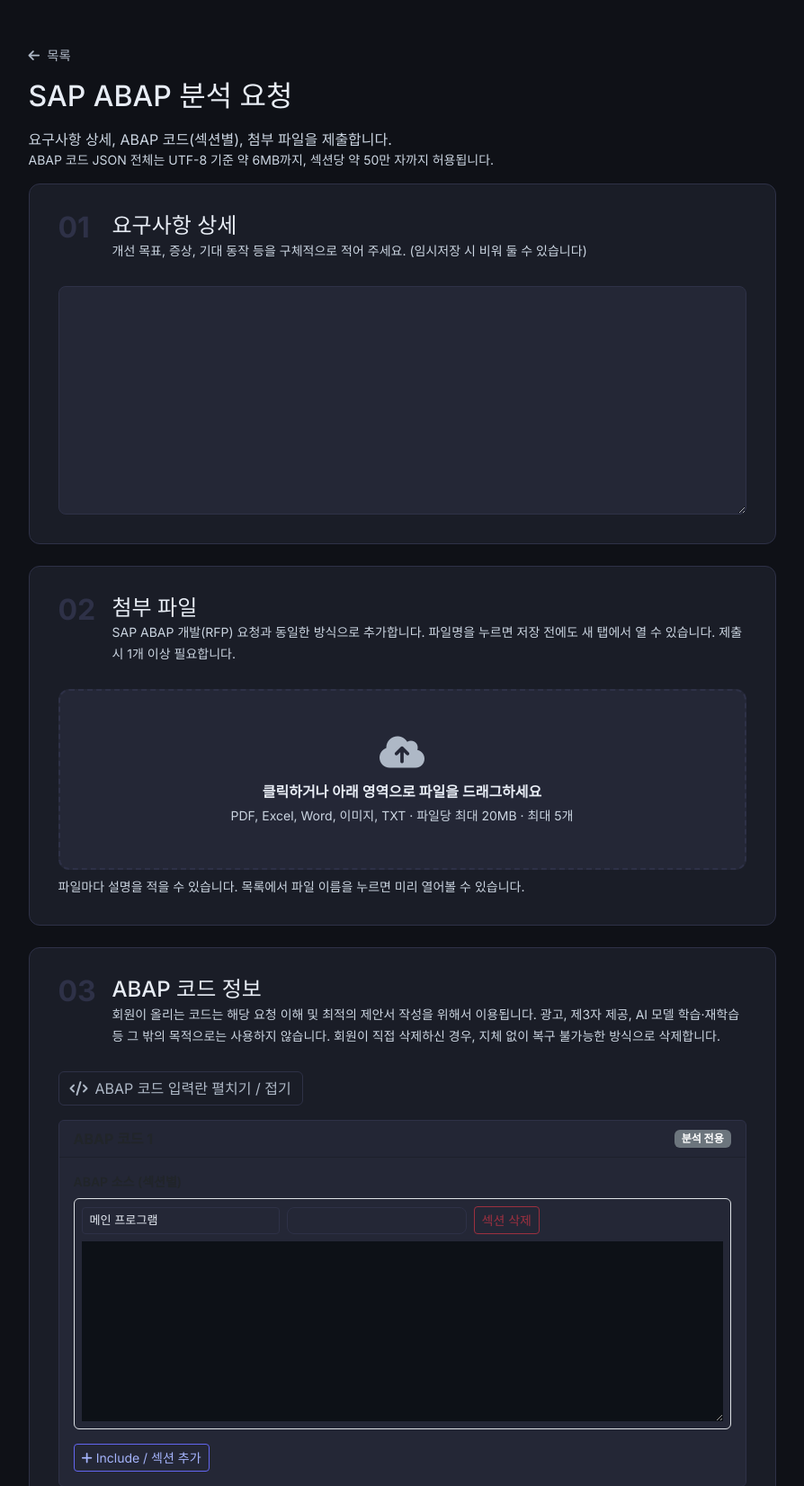
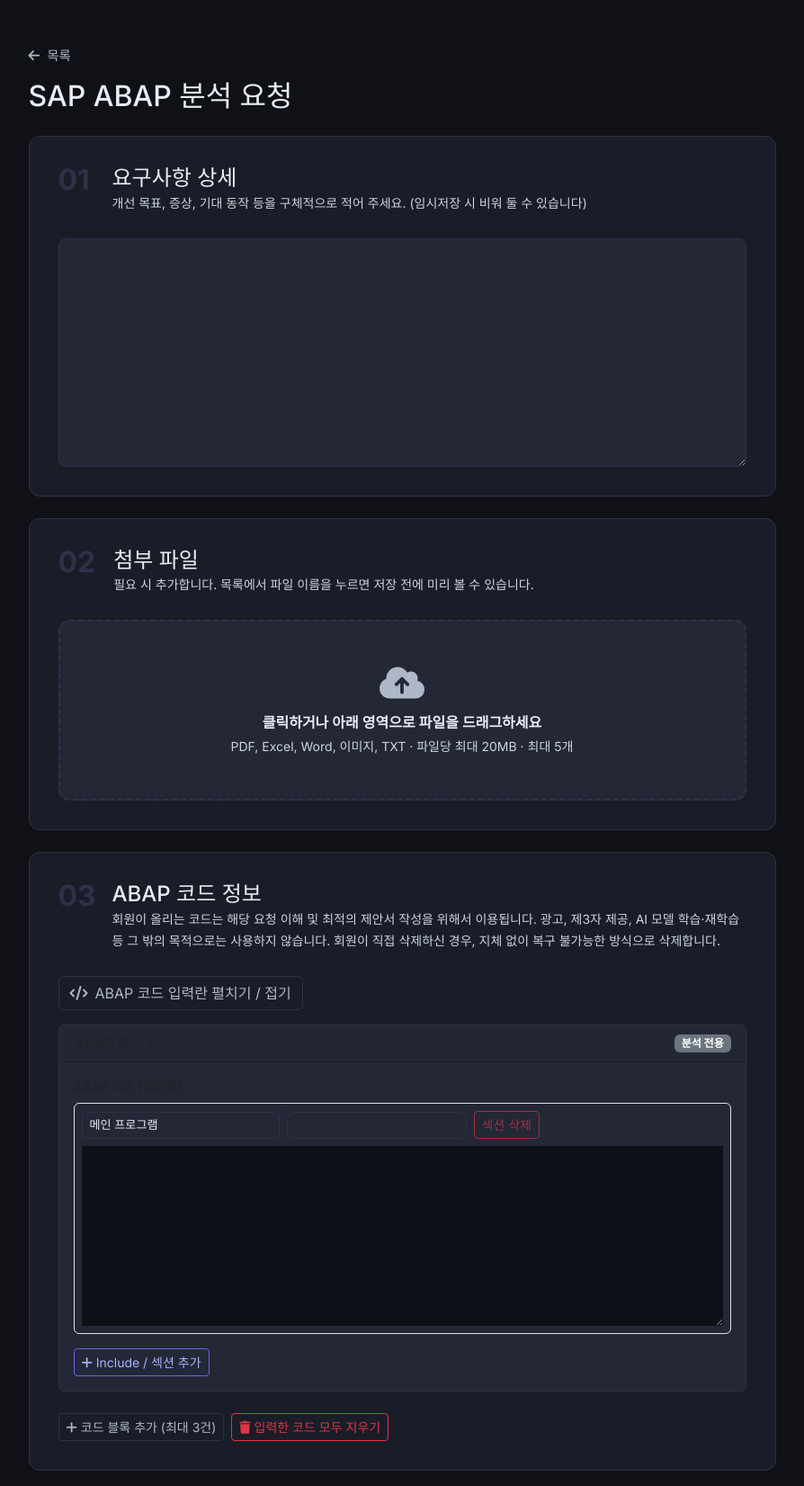
Before and after one commit to prettyoppa/SAP_SaaS_Platform, a FastAPI app: template app/templates/abap_analysis_form.html in a window 1280 px wide. Shown: the part 87-1739 px from the top of the page at 90% size, without its empty margins (193-1087 px from the left). Run offline with FastAPI, Linux system fonts and the light colour scheme; the template is opened without the code that fills it, so the values that code supplies are empty.

Commit message:
fix(abap): optional attachments, UTF-8 text preview, DataTransfer file copy
Made-with: Cursor

```diff
--- a/app/routers/abap_analysis_router.py
+++ b/app/routers/abap_analysis_router.py
@@ -249,8 +249,6 @@ async def abap_analysis_create(
         return _bad("need_reference_code")
     if len(src) < MIN_ABAP_SOURCE_LEN:
         return _bad("code_too_short")
-    if len(att_entries) < 1:
-        return _bad("need_attachments")
 
     analysis = _run_analysis(req_clean, src)
     analyzed = not bool(analysis.get("error"))
@@ -368,8 +366,6 @@ async def abap_analysis_edit_save(
         return _bad("need_reference_code")
     if len(src) < MIN_ABAP_SOURCE_LEN:
         return _bad("code_too_short")
-    if len(merged_att) < 1:
-        return _bad("need_attachments")
 
     analysis = _run_analysis(req_clean, src)
     analyzed = not bool(analysis.get("error"))
--- a/app/static/js/rfp_form.js
+++ b/app/static/js/rfp_form.js
@@ -26,26 +26,68 @@ function setupMaxSelect(cls, countId, max) {
 }
 
 function setFilesOnInput(input, files) {
+  const list = Array.from(files || []).filter(f => f && f.name);
+  const addCopy = (dt, f) => {
+    const body = f.size > 0 ? f.slice(0, f.size) : new Blob();
+    dt.items.add(
+      new File([body], f.name, {
+        type: f.type || 'application/octet-stream',
+        lastModified: f.lastModified,
+      }),
+    );
+  };
   const dt = new DataTransfer();
-  for (const f of files) {
+  for (const f of list) {
     try {
       dt.items.add(f);
     } catch (_) {
       try {
-        dt.items.add(new File([f], f.name, { type: f.type || 'application/octet-stream' }));
-      } catch (_) {
-        dt.items.add(new File([], f.name, { type: f.type || 'application/octet-stream' }));
+        addCopy(dt, f);
+      } catch (e2) {
+        console.warn('setFilesOnInput: skip', f.name, e2);
       }
     }
   }
   input.files = dt.files;
-  if (input.files.length !== files.length && files.length) {
+  if (list.length && input.files.length !== list.length) {
     const dt2 = new DataTransfer();
-    for (const f of files) {
-      dt2.items.add(new File([f], f.name, { type: f.type || 'application/octet-stream' }));
+    for (const f of list) {
+      try {
+        addCopy(dt2, f);
+      } catch (_) {}
     }
-    input.files = dt2.files;
+    if (dt2.files.length) input.files = dt2.files;
   }
+}
+
+function openAttachmentPreview(file) {
+  const name = (file && file.name) || '';
+  const mime = (file && file.type) || '';
+  const textish =
+    /^text\//i.test(mime) ||
+    /(^|\.)(txt|log|md|csv|tsv|json|xml|yml|yaml|ini|env|sh|bat|cmd|sql|abap|properties|gitignore)$/i.test(
+      name,
+    );
+  const maxText = 10 * 1024 * 1024;
+  if (textish && file.size > 0 && file.size <= maxText) {
+    const reader = new FileReader();
+    reader.onload = () => {
+      const blob = new Blob([reader.result], { type: 'text/plain;charset=utf-8' });
+      const url = URL.createObjectURL(blob);
+      window.open(url, '_blank', 'noopener,noreferrer');
+      window.setTimeout(() => URL.revokeObjectURL(url), 180000);
+    };
+    reader.onerror = () => {
+      const url = URL.createObjectURL(file);
+      window.open(url, '_blank', 'noopener,noreferrer');
+      window.setTimeout(() => URL.revokeObjectURL(url), 180000);
+    };
+    reader.readAsText(file, 'UTF-8');
+    return;
+  }
+  const url = URL.createObjectURL(file);
+  window.open(url, '_blank', 'noopener,noreferrer');
+  window.setTimeout(() => URL.revokeObjectURL(url), 180000);
 }
 
 function collectNoteValues(n) {
@@ -97,9 +139,7 @@ function renderAttachmentRows(input, maxFiles, notePreset) {
     nameEl.addEventListener('click', ev => {
       ev.preventDefault();
       ev.stopPropagation();
-      const url = URL.createObjectURL(file);
-      window.open(url, '_blank', 'noopener,noreferrer');
-      window.setTimeout(() => URL.revokeObjectURL(url), 180000);
+      openAttachmentPreview(file);
     });
 
     const rm = document.createElement('button');
--- a/app/templates/abap_analysis_form.html
+++ b/app/templates/abap_analysis_form.html
@@ -9,9 +9,7 @@
         <div class="mb-3">
           <a href="/abap-analysis" class="btn btn-ghost btn-sm"><i class="fa-solid fa-arrow-left me-1"></i> 목록</a>
         </div>
-        <h2 class="mb-3">SAP ABAP 분석 요청</h2>
-        <p class="text-muted mb-0">요구사항 상세, ABAP 코드(섹션별), 첨부 파일을 제출합니다.</p>
-        <p class="small text-muted">ABAP 코드 JSON 전체는 UTF-8 기준 약 6MB까지, 섹션당 약 50만 자까지 허용됩니다.</p>
+        <h2 class="mb-4">SAP ABAP 분석 요청</h2>
 
         {% if error == 'need_requirement' %}
         <div class="alert alert-warning">요구사항을 20자 이상 입력해 주세요.</div>
@@ -19,8 +17,6 @@
         <div class="alert alert-warning">ABAP 코드(본문)를 한 건 이상 입력해 주세요.</div>
         {% elif error == 'code_too_short' %}
         <div class="alert alert-warning">ABAP 본문이 너무 짧습니다. 분석 가능한 분량을 입력해 주세요.</div>
-        {% elif error == 'need_attachments' %}
-        <div class="alert alert-warning">첨부 파일을 1개 이상 추가해 주세요.</div>
         {% elif error == 'too_many_attachments' %}
         <div class="alert alert-warning">첨부는 최대 {{ 5 }}개까지입니다.</div>
         {% elif error == 'reference_code_too_large' %}
@@ -61,7 +57,7 @@
               <span class="rfp-section-num">02</span>
               <div>
                 <h4 class="mb-0">첨부 파일</h4>
-                <small class="text-muted">SAP ABAP 개발(RFP) 요청과 동일한 방식으로 추가합니다. 파일명을 누르면 저장 전에도 새 탭에서 열 수 있습니다. 제출 시 1개 이상 필요합니다.</small>
+                <small class="text-muted">필요 시 추가합니다. 목록에서 파일 이름을 누르면 저장 전에 미리 볼 수 있습니다.</small>
               </div>
             </div>
 
@@ -88,7 +84,6 @@
               </div>
               <div id="attachment-list" class="w-100 px-1"></div>
             </div>
-            <p class="small text-muted mt-2 mb-0">파일마다 설명을 적을 수 있습니다. 목록에서 파일 이름을 누르면 미리 열어볼 수 있습니다.</p>
           </div>
 
           <div class="rfp-section mb-4" id="section-ref-code">
```
